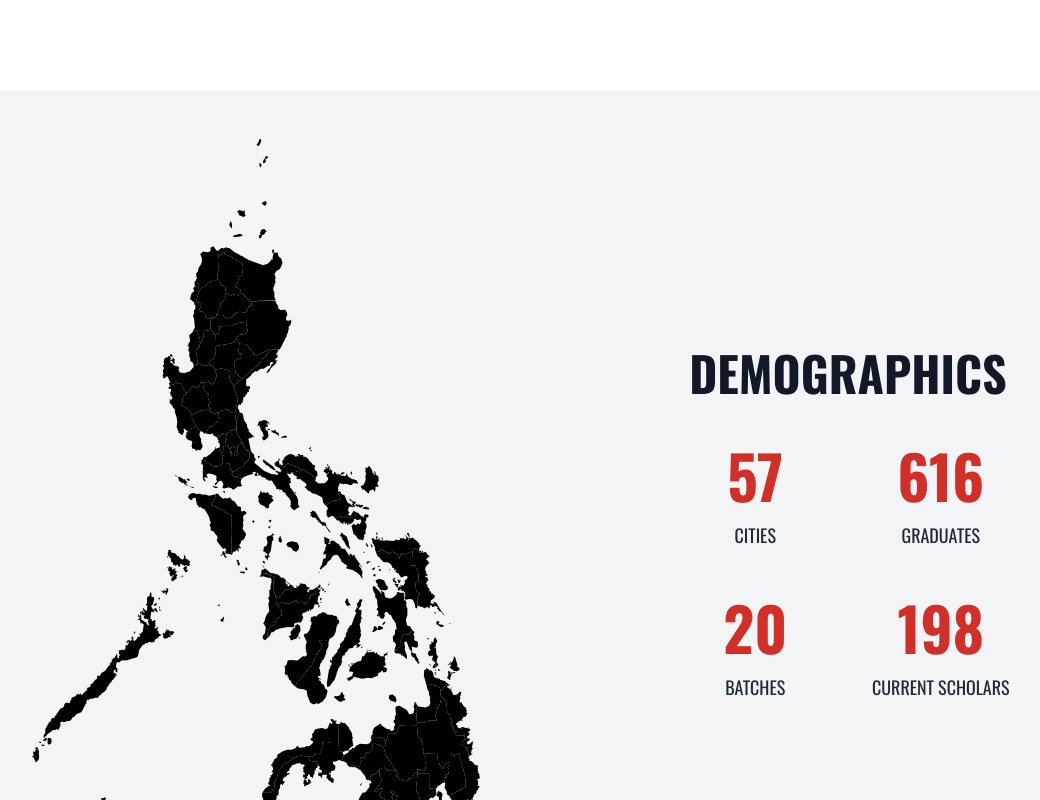
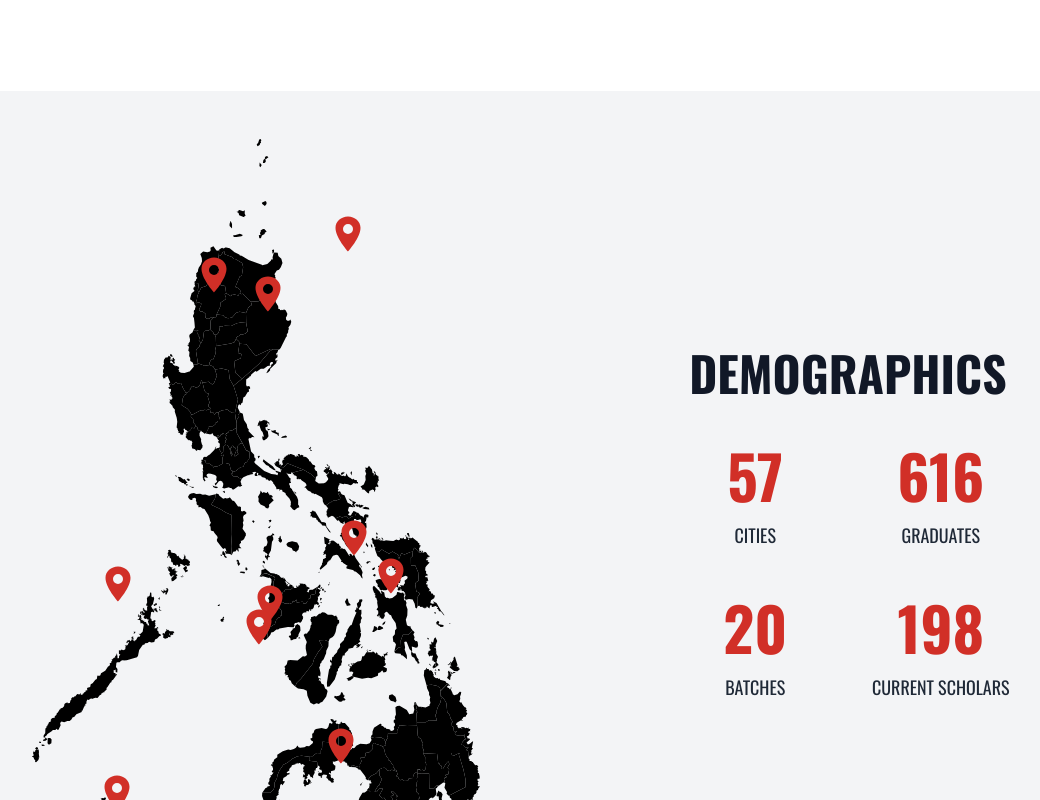
Before and after one commit to wimpzz/fmbfi-test-app, a Next.js app: page /main in a window 1280 px wide. Shown: the part 1240-2040 px from the top of the page, without its empty margins (88-1128 px from the left). Built offline with nearby package versions, Linux system fonts and the light colour scheme.

Commit message:
update randoms pin temp

```diff
--- a/components/DemographicsSection2.tsx
+++ b/components/DemographicsSection2.tsx
@@ -1,13 +1,24 @@
 import { useEffect, useState } from "react";
 import CountUp from "react-countup";
 import Image from "next/image"; // Assuming you're using Next.js for optimized image loading
+import { IoLocationSharp } from "react-icons/io5"; // Pin icon from react-icons
 
 const DemographicsSection = () => {
   const [animate, setAnimate] = useState(false);
+  const [pinPositions, setPinPositions] = useState<Array<{ x: number; y: number }>>([]);
 
   // Trigger animation when the component is mounted
   useEffect(() => {
     setAnimate(true);
+
+    // Generate multiple random positions for the pins
+    const numberOfPins = 10; // Change this to the number of pins you want
+    const positions = Array.from({ length: numberOfPins }, () => ({
+      x: Math.random() * 80 + 10, // Random X between 10% and 90% of width
+      y: Math.random() * 80 + 10, // Random Y between 10% and 90% of height
+    }));
+
+    setPinPositions(positions);
   }, []);
 
   // Reusable CountUp Component
@@ -38,7 +49,7 @@ const DemographicsSection = () => {
     >
       <div className="flex flex-col lg:flex-row w-full max-w-screen-xl mx-auto">
         {/* Left Side Map (Philippines) */}
-        <div className="flex-1 flex justify-center items-center mb-8 lg:mb-0">
+        <div className="flex-1 flex justify-center items-center mb-8 lg:mb-0 relative">
           <div className="relative w-full max-w-xs sm:max-w-md">
             <Image
               src="/philippines.svg" // Update to SVG file
@@ -47,6 +58,21 @@ const DemographicsSection = () => {
               height={400}
               objectFit="contain" // Ensures the image scales proportionally
             />
+            {/* Multiple Pin Icons with Random Positions */}
+            {pinPositions.map((pin, index) => (
+              <div
+                key={index}
+                style={{
+                  position: "absolute",
+                  left: `${pin.x}%`, // X position
+                  top: `${pin.y}%`,  // Y position
+                  transform: "translate(-50%, -50%)", // Center the pin
+                  color: "#d12f27", // Color of the pin
+                }}
+              >
+                <IoLocationSharp size={40} />
+              </div>
+            ))}
           </div>
         </div>
 
```
